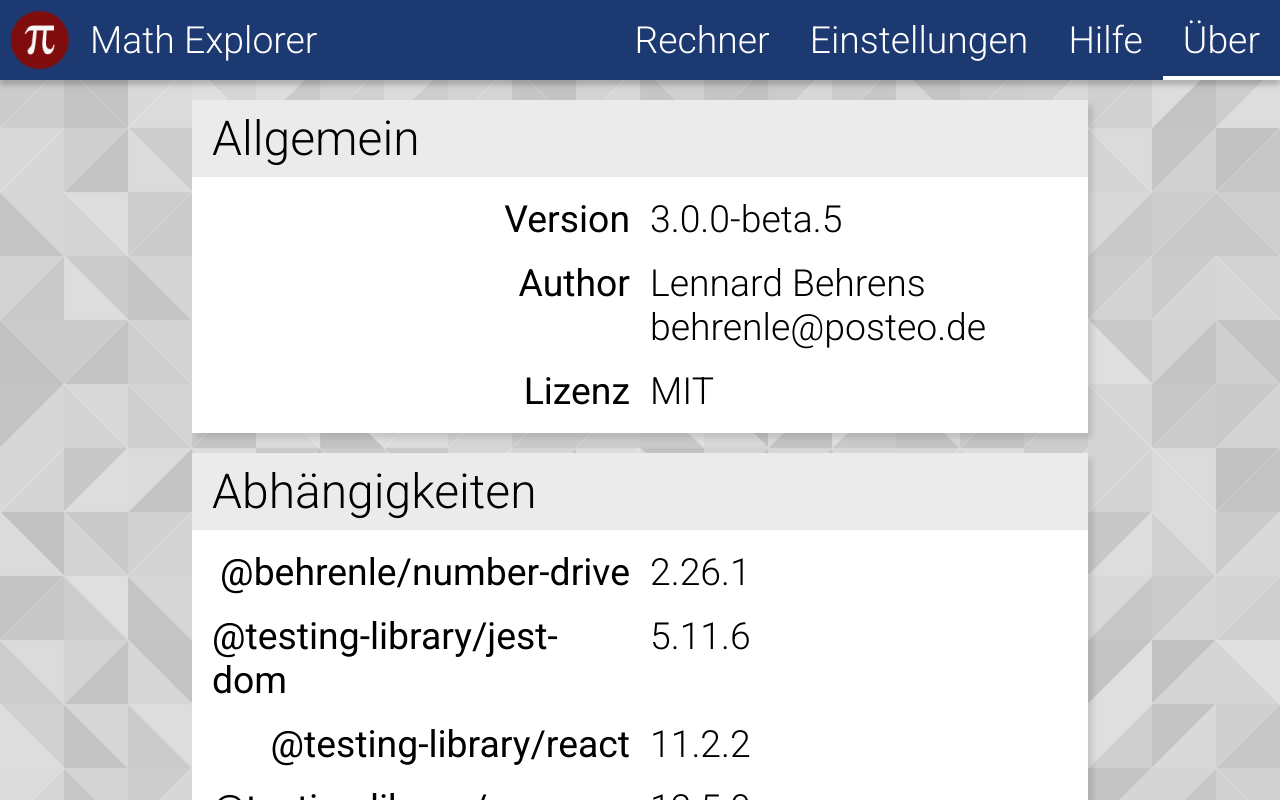
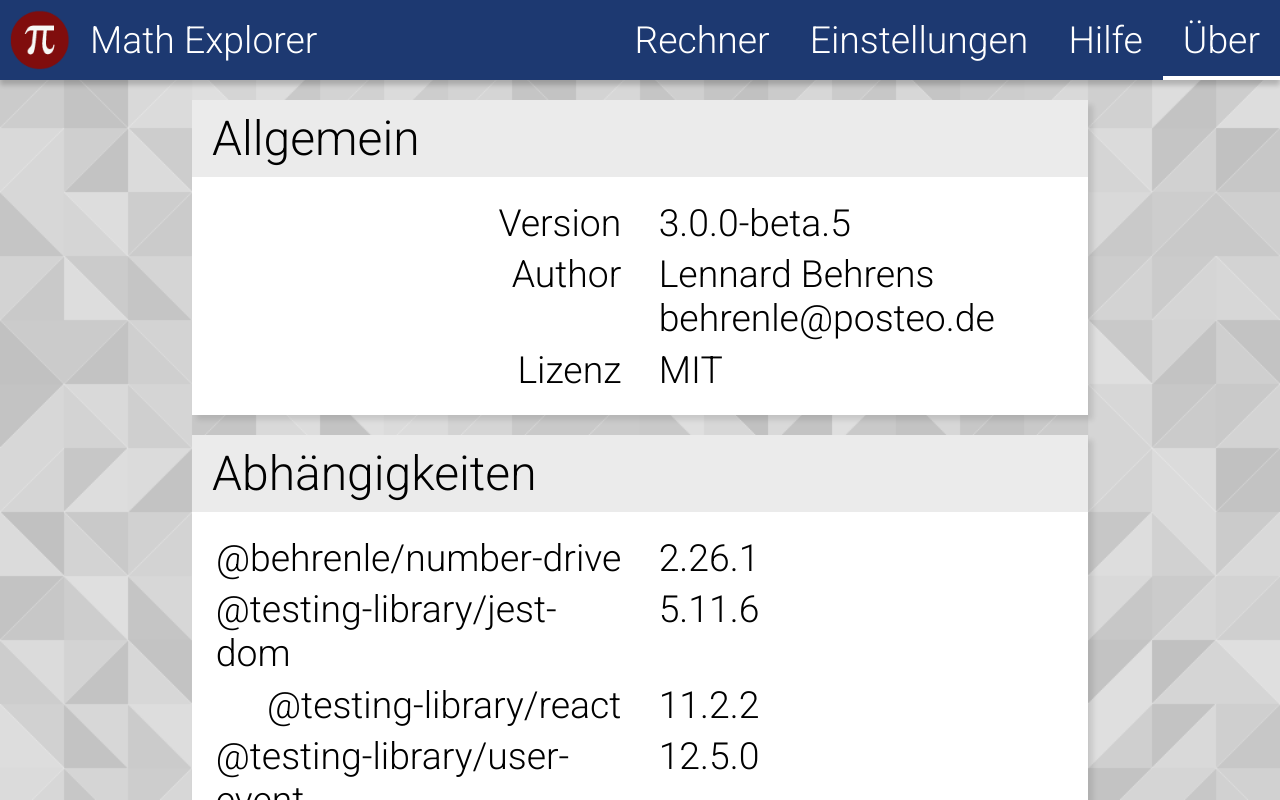
Before and after one commit to behrenle/Math-Explorer, a React (Create React App) app: page /#/about in a window 1280 px wide. Built offline with nearby package versions, Linux system fonts and the light colour scheme; no server answers; what @behrenle/number-drive would draw is missing.

Commit message:
CenteredDefinitionList refactor

```diff
--- a/src/components/app/App.tsx
+++ b/src/components/app/App.tsx
@@ -14,7 +14,6 @@ const Content = styled.main`
 
 const App: React.FC = () => {
     const theme = useTheme();
-    console.log(theme.fontSize);
 
     return (
         <ThemeProvider theme={theme}>
--- a/src/components/app/navbar/Navbar.tsx
+++ b/src/components/app/navbar/Navbar.tsx
@@ -13,7 +13,7 @@ const Container = styled.header`
     z-index: 1;
 `;
 
-const NavContainer = styled.nav`
+const Nav = styled.nav`
     display: flex;
     height: 100%;
 `;
@@ -27,6 +27,14 @@ const Logo = styled.img`
 const Title = styled.span`
     margin-right: auto;
     padding: 10px;
+`;
+
+const UL = styled.ul`
+    display: flex;
+    flex-direction: row;
+    list-style-type: none;
+    height: 100%;
+    margin: 0;
 `;
 
 interface PropsItem {
@@ -44,10 +52,18 @@ const Navbar: React.FC<Props> = ({title, items}) => {
     return (
         <Container>
             <Logo src={process.env.PUBLIC_URL + "/logo.png"} alt="logo"/>
-            <Title>{title}</Title>
-            <NavContainer>
-                {items.map((item, index) => <NavbarItem key={index} name={item.name} path={item.path}/>)}
-            </NavContainer>
+            <Title aria-label="Title">{title}</Title>
+            <Nav aria-label="Main Menu">
+                <UL>
+                    {
+                        items.map((item, index) => (
+                            <li>
+                                <NavbarItem key={index} name={item.name} path={item.path}/>
+                            </li>
+                        ))
+                    }
+                </UL>
+            </Nav>
         </Container>
     );
 }
--- a/src/components/views/about/About.tsx
+++ b/src/components/views/about/About.tsx
@@ -23,9 +23,9 @@ const About: React.FC = () => {
                 <h1>{t("about.general")}</h1>
                 <CenteredDefinitionList
                     items={[
-                        t("about.version"), version,
-                        t("about.author"), [author.name, author.email],
-                        t("about.license"), license
+                        [t("about.version"), version],
+                        [t("about.author"), [author.name, author.email]],
+                        [t("about.license"), license]
                     ]}
                 />
             </Card>
@@ -33,10 +33,11 @@ const About: React.FC = () => {
                 <h1>{t("about.dependencies")}</h1>
                 <CenteredDefinitionList
                     items={
-                        Object.entries(dependencies).flatMap(v => [
-                            v[0], v[1].charAt(0) === "^"
-                                ? v[1].substring(1)
-                                : v[1]
+                        Object.entries(dependencies).map(dep => [
+                            dep[0],
+                            dep[1].charAt(0) === "^"
+                                ? dep[1].substring(1)
+                                : dep[1]
                         ])
                     }
                 />
--- a/src/components/views/about/CenteredDefinitionList.tsx
+++ b/src/components/views/about/CenteredDefinitionList.tsx
@@ -1,61 +1,65 @@
 import React from "react";
 import styled from "styled-components";
 
-const Container = styled.div`
+const List = styled.ul`
+    padding: 20px;
+    list-style-type: none;
+    margin: 0;
+`;
+
+type ItemValue = string | string[];
+
+type ItemProps = [ItemValue, ItemValue];
+
+interface ListProps {
+    items: ItemProps[]
+}
+
+const CenteredDefinitionList: React.FC<ListProps> = ({items}) => {
+    return (
+        <List>
+            {
+                items.map(item => (
+                    <ListItem item={item}/>
+                ))
+            }
+        </List>
+    );
+};
+
+const Item = styled.li`
     display: grid;
     grid-template-columns: 1fr 1fr;
-    grid-gap: 20px;
-    padding: 20px;
+    grid-gap: 1em;
+    padding: 0.1em;
 `;
 
-const Item = styled.div`
-    display: flex;
-    flex-direction: column;
-`;
-
-const LeftItem = styled(Item)`
-    align-items: flex-end;
-    font-weight: 400;
-`;
-
-const RightItem = styled(Item)`
-    align-items: flex-start;
-`;
-
-const StyledSpan = styled.span`
-    font-weight: inherit;
-`;
-
-type PropsItem = string | string[];
-
-interface Props {
-    items: PropsItem[]
-}
-
-const CenteredDefinitionListItem: React.FC<{item: PropsItem}> = ({item}) => {
-    if (typeof item === "string") {
-        return (<StyledSpan>{item}</StyledSpan>);
-    }
+const ListItem: React.FC<{item: ItemProps}> = ({item}) => {
+    const leftValue = item[0];
+    const rightValue = item[1];
     return (
-        <>
-            {
-                item.map((v, i) => <StyledSpan key={i}>{v}</StyledSpan>)
-            }
-        </>
+        <Item>
+            <ListItemContent value={leftValue} align="right"/>
+            <ListItemContent value={rightValue} align="left"/>
+        </Item>
     )
 }
 
-const CenteredDefinitionList: React.FC<Props> = ({items}) => {
+const Content = styled.div<{align: "left" | "right"}>`
+    display: flex;
+    flex-direction: column;
+    align-items: ${props => props.align === "left" ? "flex-start" : "flex-end"};
+`;
+
+const ListItemContent: React.FC<{value: ItemValue, align: "left" | "right"}> = ({value, align}) => {
+    const lines = typeof value === "string" ? [value] : value;
     return (
-        <Container>
-            {
-                items.map((v, i) => i % 2 !== 0
-                    ? <RightItem key={i}><CenteredDefinitionListItem item={v}/></RightItem>
-                    : <LeftItem key={i}><CenteredDefinitionListItem item={v}/></LeftItem>
-                )
-            }
-        </Container>
-    );
-};
+        <Content align={align}>
+            {lines.map((line, index) => (
+                <span key={index}>{line}</span>
+            ))}
+        </Content>
+    )
+}
 
 export default CenteredDefinitionList;
--- a/src/components/views/manual/ManualCategory.tsx
+++ b/src/components/views/manual/ManualCategory.tsx
@@ -8,6 +8,12 @@ import {escapeRegExp} from "../../../utils";
 
 const Container = styled(Card)`
     margin-bottom: 20px;
+
+    & ul {
+        list-style-type: none;
+        margin: 0;
+        padding: 0;
+    }
 `;
 
 interface Props {
@@ -30,11 +36,18 @@ const ManualCategory: React.FC<Props> = ({title, language, items, filter, copyOn
     return (
         <Container>
             <h1>{t(title)}</h1>
-            {
-                items
-                    .filter(filterFunction)
-                    .map((item: any, key: number) => <ManualItem key={key} copyOnClick={copyOnClick} synopsis={item.synopsis[language]} description={item.description[language]}/>)
-            }
+            <ul>
+                {
+                    items.filter(filterFunction).map((item: any, key: number) => (
+                        <ManualItem
+                            key={key}
+                            copyOnClick={copyOnClick}
+                            synopsis={item.synopsis[language]}
+                            description={item.description[language]}
+                        />
+                    ))
+                }
+            </ul>
         </Container>
     );
 };
--- a/src/components/views/manual/ManualItem.tsx
+++ b/src/components/views/manual/ManualItem.tsx
@@ -5,7 +5,7 @@ import styled from "styled-components";
 import {RootState} from "../../../store";
 import {changeCurrentInput} from "../../../store/session/actions";
 
-const Container = styled.div`
+const Container = styled.li`
     display: grid;
     grid-template-columns: 3fr 7fr;
     padding: 10px 20px;
@@ -41,16 +41,17 @@ const ManualItem: React.FC<Props> = ({synopsis, description, copyOnClick}) => {
     const copyable = copyOnClick && copyManualContentOnClick;
 
     const synopsisOnClick = () => {
-        console.log("clicked")
         if (copyable) {
             dispatch(changeCurrentInput(synopsis));
             history.push("/");
         }
     }
 
+    const ariaProps = copyable ? {role: "button"} : {};
+
     return (
         <Container>
-            <Synopsis onClick={synopsisOnClick} copyable={copyable}>
+            <Synopsis onClick={synopsisOnClick} copyable={copyable} {...ariaProps}>
                 {synopsis}
             </Synopsis>
             <Description>
--- a/src/components/views/settings/Settings.tsx
+++ b/src/components/views/settings/Settings.tsx
@@ -16,6 +16,12 @@ const Container = styled.div`
 
 const SettingsCard = styled(Card)`
   margin-bottom: 20px;
+
+  & ul {
+    padding: 0;
+    margin: 0;
+    list-style-type: none;
+  }
 `;
 
 
@@ -51,6 +57,7 @@ const Settings: React.FC = () => {
         <Container>
             <SettingsCard>
                 <h1>{t("settings.interface")}</h1>
+                <ul>
                     <SettingsItem
                         label="settings.language"
                         options={languageOptions}
@@ -99,9 +106,11 @@ const Settings: React.FC = () => {
                         value={settings.interfaceSettings.fontSize}
                         setter={value => updateInterfaceSettings({fontSize: value})}
                     />
+                </ul>
             </SettingsCard>
             <SettingsCard>
                 <h1>{t("settings.calculator")}</h1>
+                <ul>
                     <SettingsItem
                         label="settings.significant_decimal_places"
                         options={[1, 2, 3, 4, 5, 6, 7, 8, 9, 10, 11, 12, 13, 14, 15].map(x => {return {
@@ -117,6 +126,7 @@ const Settings: React.FC = () => {
                         value={settings.mathSettings.numberFormat}
                         setter={value => updateSettings({mathSettings: {numberFormat: value}})}
                     />
+                </ul>
             </SettingsCard>
         </Container>
     )
--- a/src/components/views/settings/SettingsItem.tsx
+++ b/src/components/views/settings/SettingsItem.tsx
@@ -2,7 +2,7 @@ import React from "react";
 import styled from "styled-components";
 import {useTranslation} from "react-i18next";
 
-const Container = styled.div`
+const Container = styled.li`
     padding: 10px 20px;
     font-size: 28pt;
     display: flex;
```
Lines whose indentation alone changed are shown as unchanged.
